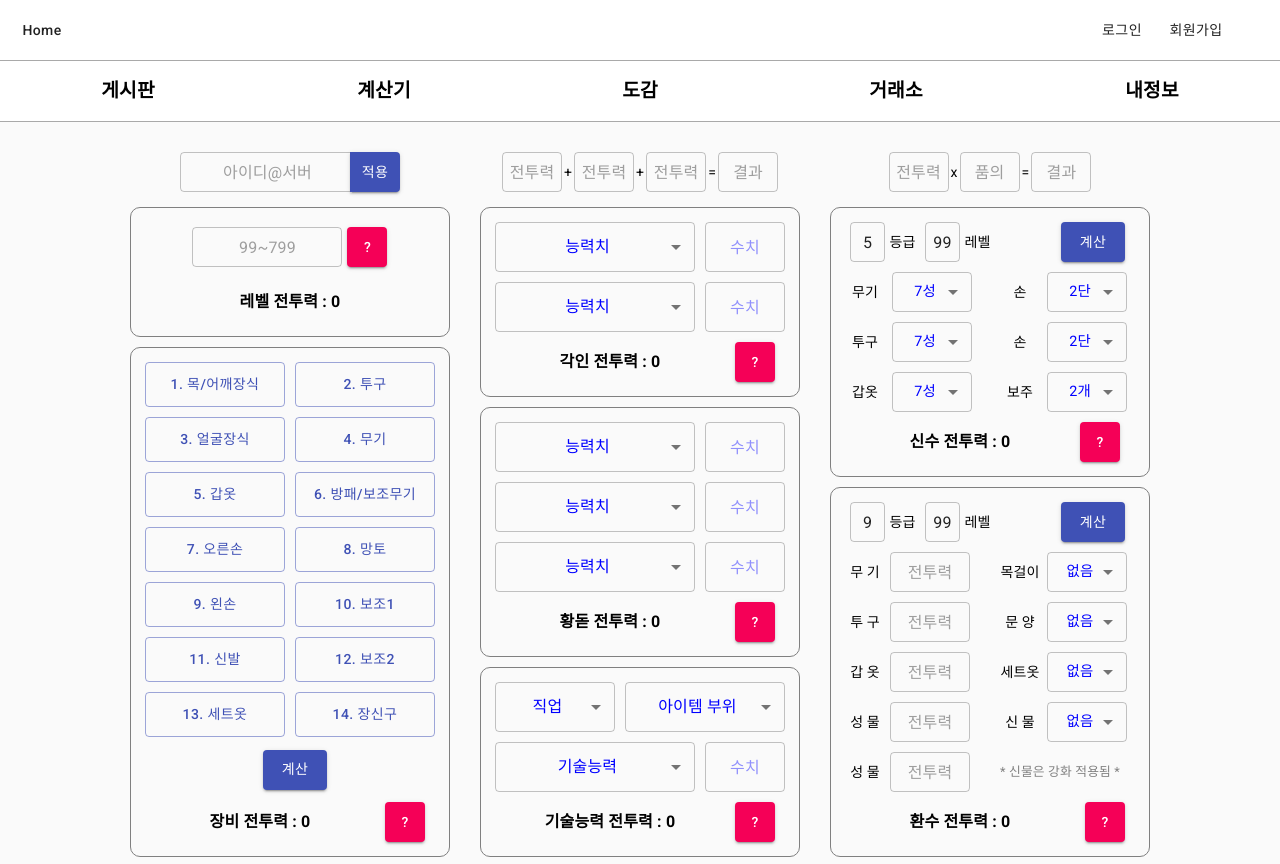
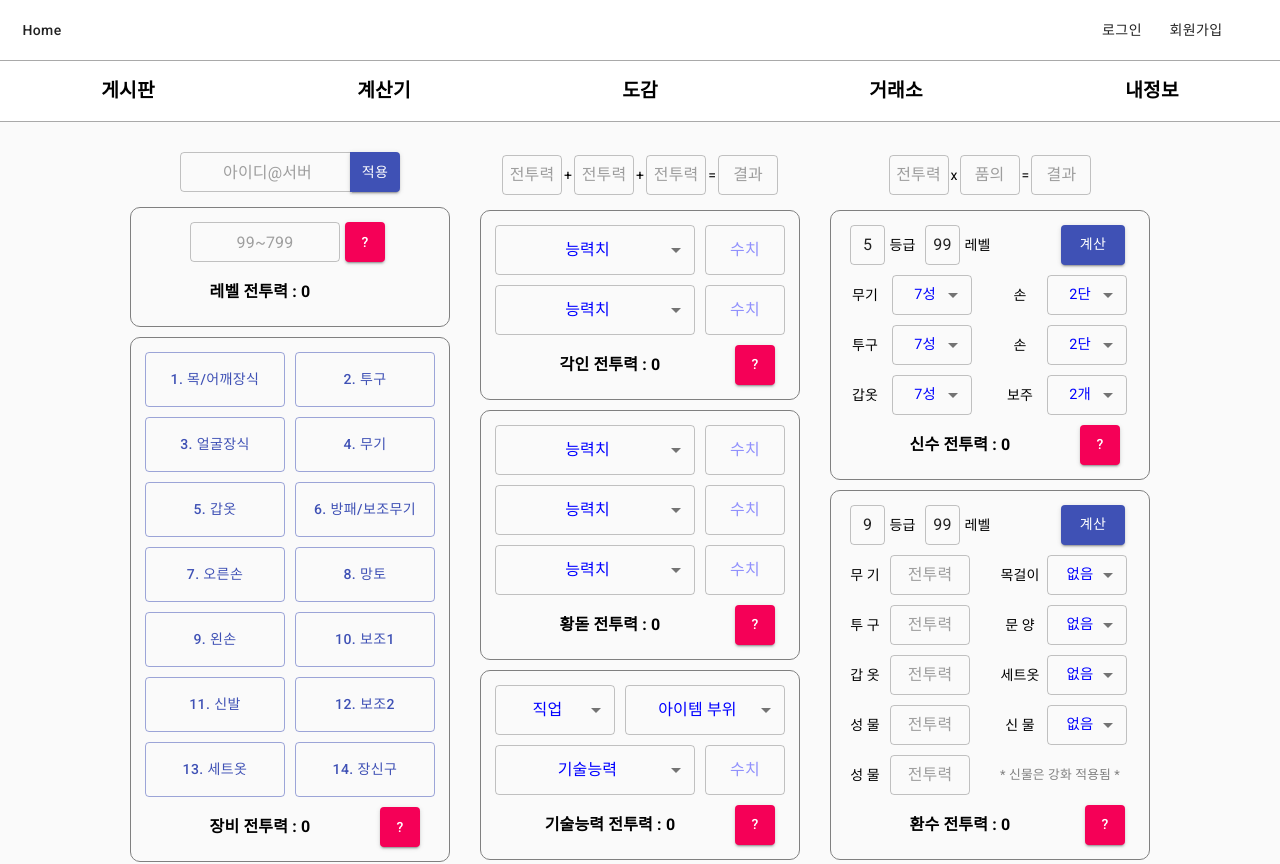
Before and after one commit to one-chance/baram, a React (Create React App) app: page /cal/power in a window 1280 px wide. Shown: the top 864 px of the page. Built offline with nearby package versions, Linux system fonts and the light colour scheme.

Commit message:
equip dialog

```diff
--- a/src/components/Calculator/Equip.tsx
+++ b/src/components/Calculator/Equip.tsx
@@ -1,4 +1,4 @@
-import React, { useState } from "react";
+import React, { useState, useEffect } from "react";
 import { createStyles, makeStyles, withStyles, Theme } from "@material-ui/core/styles";
 
 import Container from "@material-ui/core/Container";
@@ -22,15 +22,6 @@ import IItemInfo from "interfaces/Calculator/IItemInfo";
 
 const useStyles = makeStyles((theme: Theme) =>
   createStyles({
-    itemInput: {
-      width: "140px",
-      margin: "5px",
-      float: "left",
-      "& input": {
-        height: "45px",
-        padding: "0 10px",
-      },
-    },
     powerText: {
       width: "80%",
       height: "40px",
@@ -90,6 +81,16 @@ const useStyles = makeStyles((theme: Theme) =>
         border: "1px solid",
       },
     },
+
+    linkText: {
+      lineHeight: "40px",
+      color: "black",
+      margin: "0",
+      float: "left",
+      "&:focus, &:hover, &:visited, &:link, &:active": {
+        textDecoration: "none",
+      },
+    },
   })
 );
 
@@ -104,12 +105,15 @@ interface IEquipSlot {
   num: number;
   type: string;
   name: string;
-  value: number;
+  power: number;
+  reinforce: number;
 }
 
 export default function Equip() {
   const classes = useStyles();
 
+  var check1 = [2, 4, 5, 6];
+  var check2 = [2, 4, 5];
   const [openHelper, setOpenHelper] = useState<boolean>(false);
   const [itemPower, setItemPower] = useState<number>(0); // 장비 전투력
 
@@ -122,6 +126,31 @@ export default function Equip() {
   const [option3, setOption3] = useState(0); // 검색할 장비 옵션3
   const [itemList, setItemList] = useState<Array<IItemInfo>>([]);
 
+  var menuList1 = [
+    "종류",
+    "용장비",
+    "북방장비",
+    "중국전설",
+    "일본전설",
+    "환웅장비",
+    "백제/황산벌",
+    "전우치/구미호",
+    "타계장비",
+    "흉수계/봉래산",
+    "생산장비",
+    "격전지/전장",
+    "승급장비",
+    "합성노리개",
+  ];
+
+  const menu1 = menuList1.map((name: string, idx: number) => {
+    return (
+      <Menus value={idx} key={idx}>
+        {name}
+      </Menus>
+    );
+  });
+
   const [dlgItem, setDlgItem] = useState({
     isOpen: false,
     title: "0",
@@ -130,20 +159,20 @@ export default function Equip() {
 
   // 장비 전투력 계산기에서 사용하는 변수들
   const [equipSlotList, setEquipSlotList] = useState<Array<IEquipSlot>>([
-    { num: 1, type: "neck", name: "목/어깨장식", value: 0 },
-    { num: 2, type: "head", name: "투구", value: 0 },
-    { num: 3, type: "face", name: "얼굴장식", value: 0 },
-    { num: 4, type: "weaphon", name: "무기", value: 0 },
-    { num: 5, type: "armor", name: "갑옷", value: 0 },
-    { num: 6, type: "subWeaphon", name: "방패/보조무기", value: 0 },
-    { num: 7, type: "rightHand", name: "오른손", value: 0 },
-    { num: 8, type: "cloak", name: "망토", value: 0 },
-    { num: 9, type: "leftHand", name: "왼손", value: 0 },
-    { num: 10, type: "sub1", name: "보조1", value: 0 },
-    { num: 11, type: "shoes", name: "신발", value: 0 },
-    { num: 12, type: "sub2", name: "보조2", value: 0 },
-    { num: 13, type: "set", name: "세트옷", value: 0 },
-    { num: 14, type: "accessories", name: "장신구", value: 0 },
+    { num: 1, type: "목/어깨장식", name: "목/어깨장식", power: 0, reinforce: 0 },
+    { num: 2, type: "투구", name: "투구", power: 0, reinforce: 0 },
+    { num: 3, type: "얼굴장식", name: "얼굴장식", power: 0, reinforce: 0 },
+    { num: 4, type: "무기", name: "무기", power: 0, reinforce: 0 },
+    { num: 5, type: "갑옷", name: "갑옷", power: 0, reinforce: 0 },
+    { num: 6, type: "방패/보조무기", name: "방패/보조무기", power: 0, reinforce: 0 },
+    { num: 7, type: "오른손", name: "오른손", power: 0, reinforce: 0 },
+    { num: 8, type: "망토", name: "망토", power: 0, reinforce: 0 },
+    { num: 9, type: "왼손", name: "왼손", power: 0, reinforce: 0 },
+    { num: 10, type: "보조1", name: "보조1", power: 0, reinforce: 0 },
+    { num: 11, type: "신발", name: "신발", power: 0, reinforce: 0 },
+    { num: 12, type: "보조2", name: "보조2", power: 0, reinforce: 0 },
+    { num: 13, type: "세트옷", name: "세트옷", power: 0, reinforce: 0 },
+    { num: 14, type: "장신구", name: "장신구", power: 0, reinforce: 0 },
   ]);
 
   const itemName = itemList.map(item => (
@@ -152,7 +181,7 @@ export default function Equip() {
       label={item.name}
       key={item.name}
       variant='outlined'
-      color={tempPower !== 0 ? "primary" : "default"}
+      color={dlgItem.title === item.name ? "primary" : "default"}
       onClick={() => {
         setTempPower(item.power);
         setDlgItem({ ...dlgItem, title: item.name });
@@ -206,10 +235,15 @@ export default function Equip() {
     let totalPower: number = 0;
 
     for (let a = 0; a < equipSlotList.length; a++) {
-      totalPower += equipSlotList[a].value;
+      totalPower += equipSlotList[a].power + equipSlotList[a].reinforce;
     }
     setItemPower(totalPower);
   };
+
+  useEffect(() => {
+    setOption1(0);
+    setOption3(0);
+  }, [dlgItem.isOpen]);
 
   return (
     <React.Fragment>
@@ -219,43 +253,29 @@ export default function Equip() {
             variant='outlined'
             color='primary'
             key={equipSlot.num}
-            style={{ width: "140px", height: "45px", padding: "0 5px", margin: "5px" }}
+            style={{ width: "140px", height: "55px", padding: "0 5px", margin: "5px" }}
             onClick={() => {
               setOption2(idx + 1);
               setDlgItem({ ...dlgItem, isOpen: true, parts: equipSlotList[idx].num });
-              if (equipSlotList[idx].value === 0) {
+              if (equipSlotList[idx].type === equipSlotList[idx].name) {
                 setItemList([]);
                 setsearchName("");
                 setTempPower(0);
+                setReinforce(0);
               } else {
                 searchByName(equipSlotList[idx].name);
-                setTempPower(equipSlotList[idx].value);
+                setTempPower(equipSlotList[idx].power);
+                setReinforce(equipSlotList[idx].reinforce);
               }
             }}>
-            {`${equipSlotList[idx].num}. ${equipSlotList[idx].name}`}
+            <span>
+              {`${equipSlotList[idx].num}. ${equipSlotList[idx].name}`}
+              <br />
+              {equipSlotList[idx].type !== equipSlotList[idx].name ? `(${Number(equipSlotList[idx].power + equipSlotList[idx].reinforce)})` : ""}
+            </span>
           </Button>
         );
       })}
-      <Container
-        style={{
-          width: "100%",
-          height: "45px",
-          padding: "0",
-          margin: "5px",
-          textAlign: "center",
-          float: "left",
-        }}>
-        <Button
-          className={classes.btn}
-          variant='contained'
-          color='primary'
-          onClick={() => _calTotalPower()}
-          style={{
-            margin: "2.5px",
-          }}>
-          계산
-        </Button>
-      </Container>
 
       <Link className={classes.powerText}>장비 전투력 : {itemPower}</Link>
       <Button
@@ -265,7 +285,7 @@ export default function Equip() {
         onClick={() => {
           setOpenHelper(true);
         }}
-        style={{ minWidth: "40px", margin: "5px" }}>
+        style={{ minWidth: "40px", margin: "5px 0" }}>
         ?
       </Button>
       <Dialog
@@ -306,7 +326,7 @@ export default function Equip() {
           setDlgItem({ ...dlgItem, isOpen: false });
         }}>
         <DialogTitle style={{ textAlign: "center", padding: "10px" }}>
-          <span style={{ fontSize: "1.5rem", fontWeight: "bold", margin: "0" }}>장비 전투력</span>
+          <span style={{ fontSize: "1.5rem", fontWeight: "bold", margin: "0" }}>장비 전투력({equipSlotList[dlgItem.parts - 1].type})</span>
           <Button
             onClick={() => {
               setDlgItem({ ...dlgItem, isOpen: false });
@@ -322,7 +342,7 @@ export default function Equip() {
               className={classes.itemText}
               variant='outlined'
               placeholder='아이템명'
-              value={equipSlotList[dlgItem.parts - 1].value === 0 ? searchName : equipSlotList[dlgItem.parts - 1].name}
+              value={searchName}
               onChange={e => {
                 inputName(e.target.value);
               }}
@@ -348,20 +368,13 @@ export default function Equip() {
               onChange={e => {
                 setOption1(Number(e.target.value));
               }}>
-              <Menus value={0}>종류</Menus>
-              <Menus value={1}>용장비</Menus>
-              <Menus value={2}>북방장비</Menus>
-              <Menus value={3}>중국전설</Menus>
-              <Menus value={4}>일본전설</Menus>
-              <Menus value={5}>환웅장비</Menus>
-              <Menus value={6}>백제/황산벌</Menus>
-              <Menus value={7}>전우치/구미호</Menus>
-              <Menus value={8}>타계장비</Menus>
-              <Menus value={9}>흉수계/봉래산</Menus>
-              <Menus value={10}>생산장비</Menus>
-              <Menus value={11}>격전지/전장</Menus>
-              <Menus value={12}>승급장비</Menus>
-              <Menus value={13}>기타</Menus>
+              {menuList1.map((name: string, idx: number) => {
+                return (
+                  <Menus value={idx} key={idx}>
+                    {name}
+                  </Menus>
+                );
+              })}
             </Select>
 
             <Select
@@ -441,6 +454,7 @@ export default function Equip() {
             <Link style={{ width: "40px", lineHeight: "40px", textDecoration: "none", color: "black", margin: "0", float: "left" }}>강화</Link>
             <Checkbox
               color='primary'
+              disabled={!check1.includes(equipSlotList[dlgItem.parts - 1].num) || itemList.length === 0}
               checked={reinforce === 200}
               onChange={() => {
                 if (reinforce === 200) {
@@ -451,9 +465,12 @@ export default function Equip() {
               }}
               style={{ width: "20px", height: "40px", float: "left" }}
             />
-            <Link style={{ width: "20px", lineHeight: "40px", textDecoration: "none", color: "black", margin: "0", float: "left" }}>+1</Link>
+            <Link className={classes.linkText} style={{ width: "25px", textAlign: "center" }}>
+              +1
+            </Link>
             <Checkbox
               color='primary'
+              disabled={!check2.includes(equipSlotList[dlgItem.parts - 1].num) || itemList.length === 0}
               checked={reinforce === 400}
               onChange={() => {
                 if (reinforce === 400) {
@@ -464,9 +481,11 @@ export default function Equip() {
               }}
               style={{ width: "20px", height: "40px", float: "left" }}
             />
-            <Link style={{ width: "20px", lineHeight: "40px", textDecoration: "none", color: "black", margin: "0", float: "left" }}>+2</Link>
-            <Link style={{ width: "100px", lineHeight: "40px", textDecoration: "none", color: "black", margin: "0 45px", float: "left" }}>
-              전투력 : {tempPower + reinforce || 0}
+            <Link className={classes.linkText} style={{ width: "25px", textAlign: "center" }}>
+              +2
+            </Link>
+            <Link className={classes.linkText} style={{ width: "100px", margin: "0 30px", fontWeight: "bold" }}>
+              전투력 : {itemList.length === 0 ? 0 : tempPower + reinforce}
             </Link>
             <Button
               variant='contained'
@@ -474,15 +493,20 @@ export default function Equip() {
               className={classes.btnDlg}
               onClick={() => {
                 setDlgItem({ ...dlgItem, isOpen: false });
-                equipSlotList[dlgItem.parts - 1].name = dlgItem.title;
-                equipSlotList[dlgItem.parts - 1].value = tempPower + reinforce;
-                //setEquipSlotList(equipSlotList);
+                if (itemList.length !== 0) {
+                  equipSlotList[dlgItem.parts - 1].name = dlgItem.title;
+                  equipSlotList[dlgItem.parts - 1].power = tempPower;
+                  equipSlotList[dlgItem.parts - 1].reinforce = reinforce;
+                } else {
+                  equipSlotList[dlgItem.parts - 1].name = equipSlotList[dlgItem.parts - 1].type;
+                  equipSlotList[dlgItem.parts - 1].power = 0;
+                  equipSlotList[dlgItem.parts - 1].reinforce = 0;
+                }
                 setReinforce(0);
                 setTempPower(0);
                 _calTotalPower();
-              }}
-              style={{ float: "right" }}>
-              적용
+              }}>
+              저장
             </Button>
           </Container>
         </DialogContent>
--- a/src/components/Calculator/Level.tsx
+++ b/src/components/Calculator/Level.tsx
@@ -38,6 +38,7 @@ const useStyles = makeStyles((theme: Theme) =>
     },
 
     btn: {
+      minWidth: "40px",
       height: "40px",
       margin: "5px",
       padding: "0",
@@ -87,7 +88,7 @@ export default function Animal() {
 
   return (
     <React.Fragment>
-      <Container className={classes.smallBox} style={{ margin: "5px 0", textAlign: "center" }}>
+      <Container className={classes.smallBox} style={{ margin: "0", textAlign: "center" }}>
         <TextField
           variant='outlined'
           placeholder='99~799'
@@ -96,7 +97,7 @@ export default function Animal() {
             setLevel(parseInt(e.target.value));
           }}
           inputProps={{ style: { height: "40px", padding: "0", textAlign: "center" } }}
-          style={{ width: "150px", margin: "5px 0 5px 5px" }}
+          style={{ width: "150px", margin: "5px 0 0 0" }}
         />
         <Button
           variant='contained'
@@ -110,9 +111,7 @@ export default function Animal() {
         </Button>
       </Container>
       <Container className={classes.smallBox}>
-        <Link className={classes.powerText} style={{ width: "100%" }}>
-          레벨 전투력 : {levelPower === levelPower2 ? levelPower : levelPower + "(" + levelPower2 + ")"}
-        </Link>
+        <Link className={classes.powerText}>레벨 전투력 : {levelPower === levelPower2 ? levelPower : levelPower + "(" + levelPower2 + ")"}</Link>
       </Container>
       <Dialog
         open={openHelper}
```
